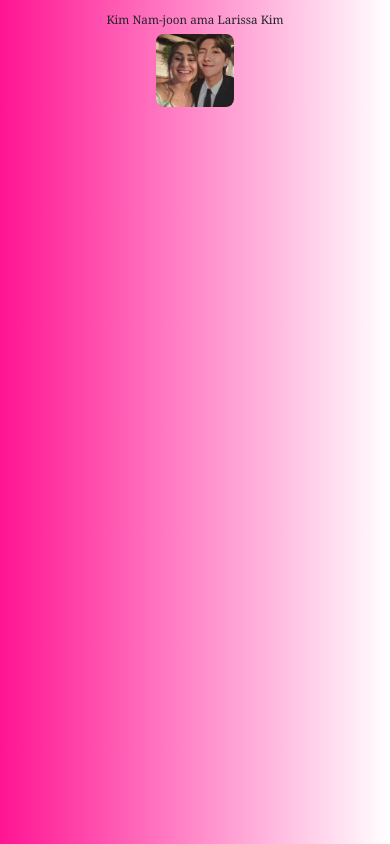
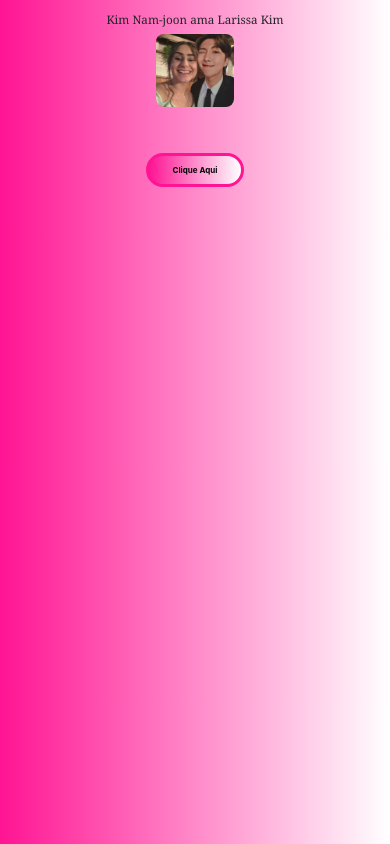
Before and after one commit to annamanoelly/larissa-kim, a plain HTML site: page index.html in a window 390 px wide. Drawn offline with nearby package versions, Linux system fonts and the light colour scheme.

Commit message:
imagens e botão ok

```diff
--- a/index.html
+++ b/index.html
@@ -13,8 +13,22 @@
     </div>
 
     <div class="img-container">
-        <IMG src="img/joon.jpg" alt="dinamite" style="display: block; margin-left: auto; margin-right: auto;">
+        <IMG src="img/joon.jpg" alt="dinamite" id="imagem" style="display: block; margin-left: auto; margin-right: auto;">
     </div>
+
+    <div class="btn-container">
+        <a href="#" class="btn">Clique Aqui</a>
+    </div>
+
+
+    <script src="script.js"></script>
+
+
+
+
+
+
+
 
 
 
--- /dev/null
+++ b/script.js
@@ -0,0 +1,14 @@
+document.querySelector('.btn').addEventListener('click', function() {
+    var imagem = document.getElementById('imagem');
+    // Verifica qual imagem está atualmente exibida
+    if (imagem.src.endsWith('joon.jpg')) {
+        // Se a imagem atual for 'joon.jpg', troca para a próxima imagem
+        imagem.src = 'img/kim.jpg';
+    } else if (imagem.src.endsWith('kim.jpg')) {
+        // Se a imagem atual for 'segunda-imagem.jpg', troca para a terceira imagem
+        imagem.src = 'img/nam.jpg';
+    } else {
+        // Se a imagem atual for diferente de 'joon.jpg' e 'segunda-imagem.jpg', troca de volta para 'joon.jpg'
+        imagem.src = 'img/joon.jpg';
+    }
+});
--- a/style.css
+++ b/style.css
@@ -14,3 +14,52 @@ img{
     width: 20%;
     border-radius: 8px;
 }
+
+.btn-container {
+    display: flex;
+    justify-content: center;
+    align-items: center;
+    height: 15vh; /* Isso faz com que o contêiner ocupe toda a altura da viewport */
+}
+
+.btn {
+    display: inline-block;
+    padding: 0.40rem 1.8rem;
+    font-size: 1rem; /* Use rem para tamanho de fonte relativo */
+    font-weight: 700;
+    color: rgb(5, 5, 5);
+    border: 3px solid rgb(255,20,147);
+    border-radius: 20px;
+    cursor: pointer;
+    position: relative;
+    background-color: transparent;
+    text-decoration: none;
+    overflow: hidden;
+    z-index: 1;
+    font-family: inherit;
+    transition: transform 0.3s, background-color 0.3s;
+    text-align: center;
+    box-sizing: border-box;
+}
+
+/* Tamanho pequeno */
+@media (max-width: 600px) {
+    .btn {
+        padding: 0.5rem 1.5rem;
+        font-size: 0.500rem;
+    }
+}
+
+/*Tamanho médio*/
+@media (min-width: 601px) and (max-width: 1024px) {
+    .btn {
+        padding: 0.8rem 1.2rem;
+        font-size: 0.600rem;
+    }
+}
+
+.btn:hover {
+    background-color: rgb(252, 20, 147);
+    transform: scale(1.1);
+    color: rgb(7, 7, 7);
+}
```
